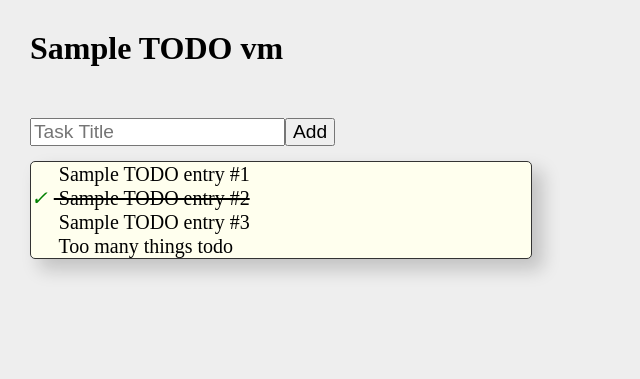
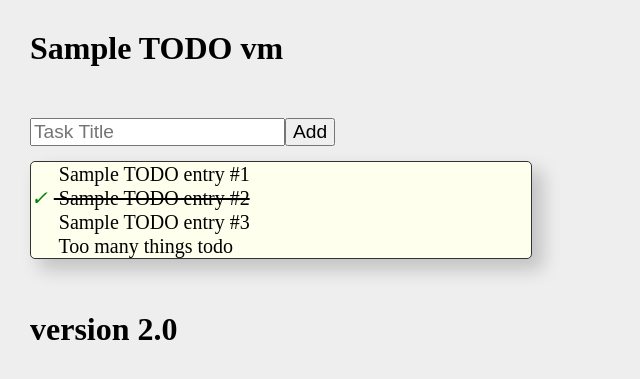
Before and after one commit to sneybe/git-gitlab.com-ttwthomas-app-example-php, a PHP site: page / in a window 1280 px wide. Shown: the top 379 px of the page, without its empty margins (0-640 px from the left). Run offline with PHP 8.4, Linux system fonts and the light colour scheme; data comes from the database, SQL or seed files in the repository.

Commit message:
Update index.php

```diff
--- a/index.php
+++ b/index.php
@@ -146,6 +146,7 @@ if ($stmt->execute())
 			<?php endforeach; ?>
 		</ul>
 	</div>
+	<h1>version 2.0</h1>
 	<script>
 		document.getElementById('new-task-button').onclick = function(){
 			window.location.href = '?action=new&title=' + encodeURI(document.getElementById('task-title').value);
```
